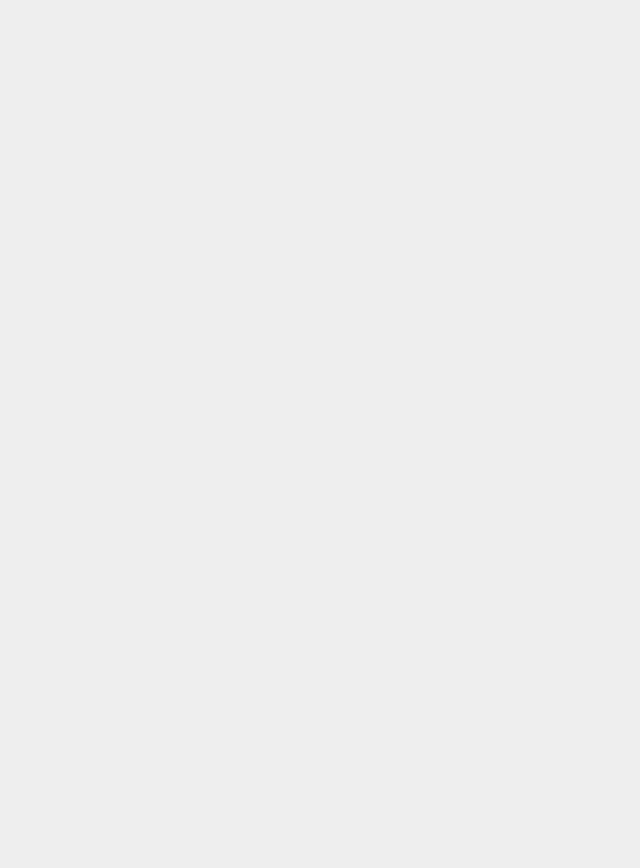
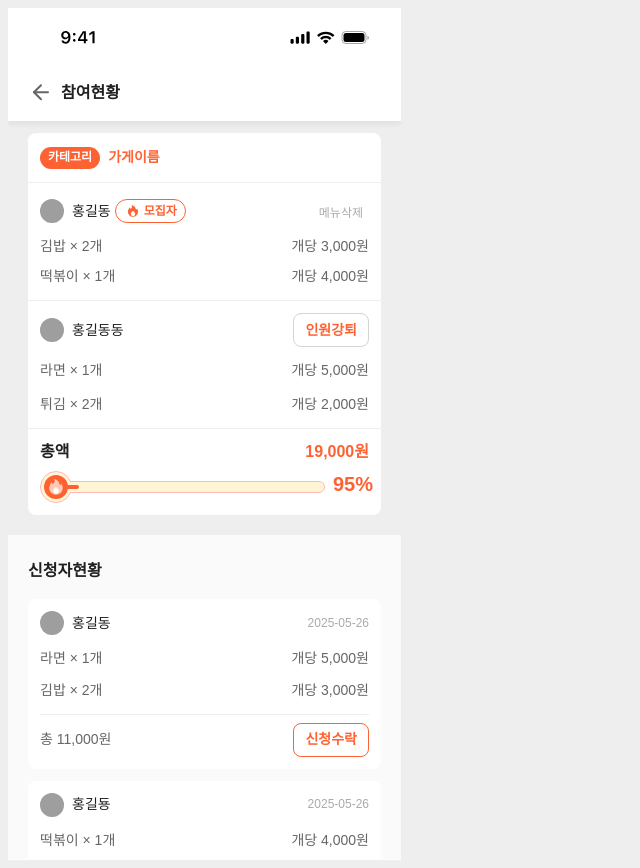
Before and after one commit to arane152/final-project, a React (Vite) app: page /post/participation in a window 1280 px wide. Before the commit this address had no page. Shown: the whole page, without its empty margins (0-640 px from the left). Before the commit the page ends 800 px from the top, so only its background shows below. Built offline with nearby package versions, Linux system fonts and the light colour scheme; grey boxes are pictures that could not be loaded; a web font is replaced by a local one.

Commit message:
YeJun-reNaming-05282042

```diff
--- a/pages/MainPage.jsx
+++ b/pages/MainPage.jsx
@@ -51,7 +51,7 @@ function MainPage(props){
   const PostList = postdata.map(
     (item)=>{
       return (
-        <PostItem onClick={()=>navigate(`/view`)} key={item.id} title={item.title}  content={item.content}  user={item.user}  total={item.total}></PostItem>
+        <PostItem onClick={()=>navigate(`/post`)} key={item.id} title={item.title}  content={item.content}  user={item.user}  total={item.total}></PostItem>
       )
     }
   )
--- a/pages/ParticipationPage.jsx
+++ b/pages/ParticipationPage.jsx
@@ -22,7 +22,7 @@ function ParticipationPage() {
   ];
 
   return (
-    <Device content="참여현황" headerType="" gnbType="none" btnType="" backPage="/view">
+    <Device content="참여현황" headerType="" gnbType="none" btnType="" backPage="/post">
       <PostPartyContainer />
       <PostRequestContainer applicants={dummyApplicants} />
     </Device>
--- a/src/main.jsx
+++ b/src/main.jsx
@@ -19,8 +19,8 @@ createRoot(document.getElementById('root')).render(
         <Route index element={<MainPage/>}></Route>
         <Route path='alarm' element={<AlarmPage/>}></Route>
         <Route path='write' element={<PostWritePage/>}></Route>
-        <Route path='view' element={<PostViewPage userType="writer"/>}></Route>
-        <Route path='view/participation' element={<ParticipationPage/>}></Route>
+        <Route path='post' element={<PostViewPage userType="writer"/>}></Route>
+        <Route path='post/participation' element={<ParticipationPage/>}></Route>
         <Route path='store' element={<StoreSearchPage/>}></Route>
       </Routes>
     </BrowserRouter>
```
